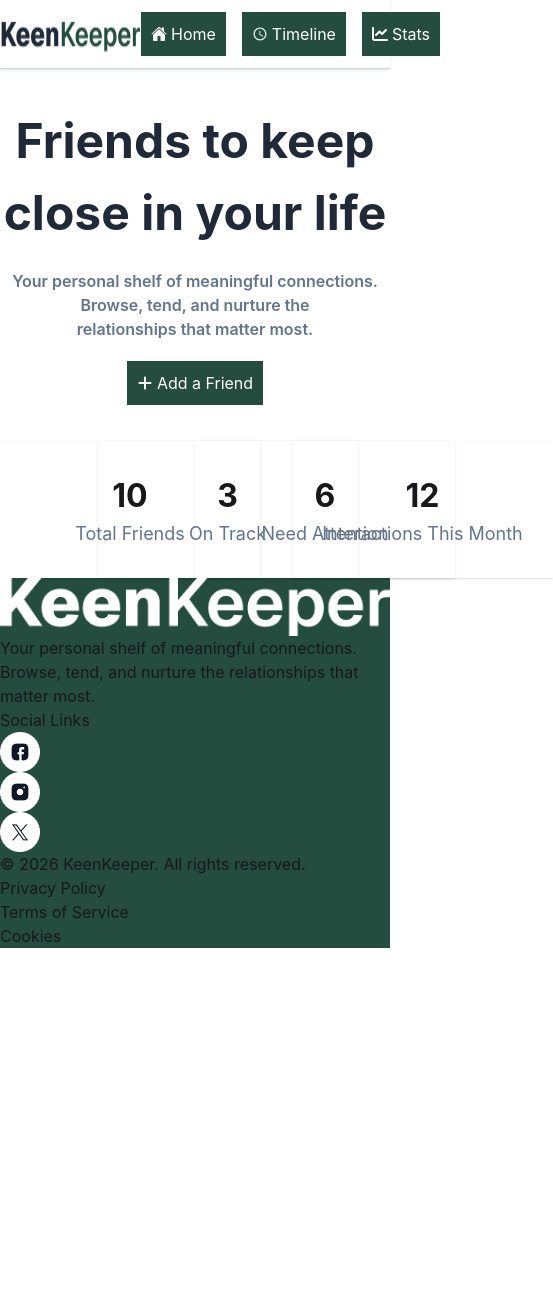
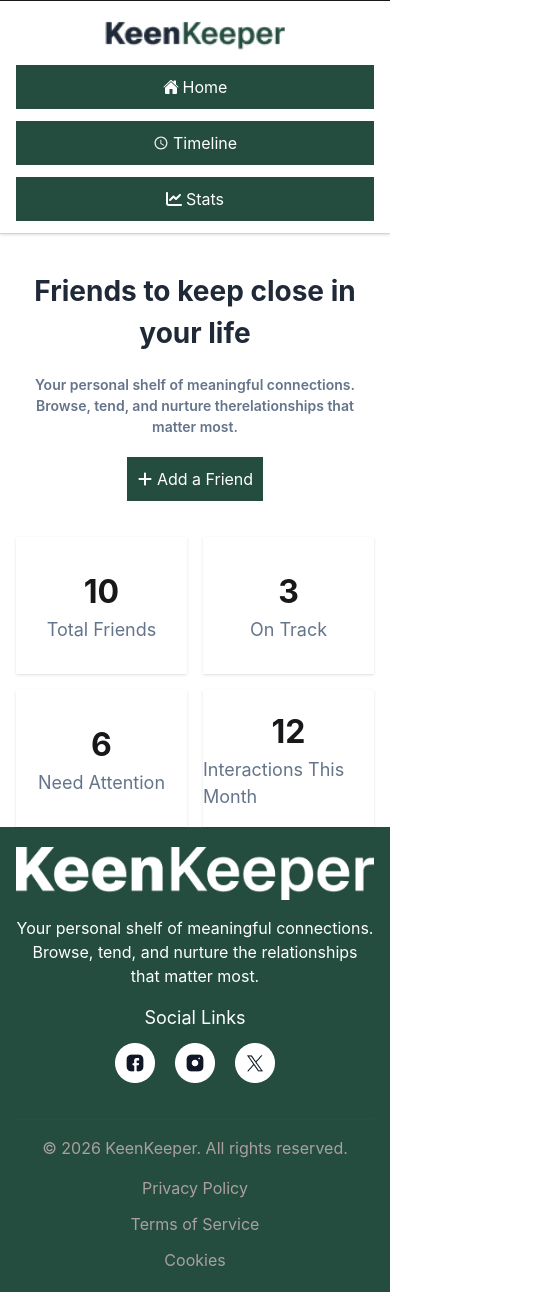
Before and after one commit to Kaowsar-Azad/7th-assignment, a React (Vite) app: page / in a window 390 px wide. Shown: the whole page, 553 px wide, since content can reach past the window. Before the commit the page ends 948 px from the top, so only its background shows below. Built offline with nearby package versions, Linux system fonts and the light colour scheme.

Commit message:
navber and other section Responsive

```diff
--- a/index.html
+++ b/index.html
@@ -6,7 +6,7 @@
     <meta name="viewport" content="width=device-width, initial-scale=1.0" />
     <title>7th-assignment</title>
   </head>
-  <body class=" ">
+  <body class="border-t ">
     <div id="root"></div>
     <script type="module" src="/src/main.jsx"></script>
   </body>
--- a/src/components/Footer/Footer.jsx
+++ b/src/components/Footer/Footer.jsx
@@ -7,20 +7,20 @@ import twImg from '../../../public/assets/twitter.png'
 export const Footer = () => {
   return (
     <>
-      <div className='bg-[#244D3F]'>
-        <img src={FooterImg} />
-        <p>Your personal shelf of meaningful connections. Browse, tend, and nurture the relationships that matter most.</p>
+      <div className='bg-[#244D3F] space-y-4 py-5 px-4'>
+        <img src={FooterImg} className='mx-auto'/>
+        <p className='text-center text-white text-[16px] sm:text-[18px] mx-auto'>Your personal shelf of meaningful connections. Browse, tend, and nurture the relationships that matter most.</p>
         <div>
-          <h1>Social Links</h1>
-          <div>
-          <img src={FbImg}  />
-          <img src={InsImg} />
-          <img src={twImg}  />
+          <h1 className='text-center text-white text-[18px]'>Social Links</h1>
+          <div className='flex gap-5 justify-center mt-3'>
+            <img src={FbImg} />
+            <img src={InsImg} />
+            <img src={twImg} />
           </div>
         </div>
-        <div>
-          <h1>© 2026 KeenKeeper. All rights reserved.</h1>
-          <div>
+        <div className='border-t border-[#0c5e42] flex flex-col sm:flex-row justify-between container mx-auto mt-9 text-[#aba0a0] text-[16px] sm:text-[18px] px-4 text-center sm:text-left'>
+          <h1 className='mt-4 sm:mt-9'>© 2026 KeenKeeper. All rights reserved.</h1>
+          <div className='flex flex-col sm:flex-row gap-3 sm:gap-5 mt-4 sm:mt-9 justify-center sm:justify-end flex-wrap'>
             <h3>Privacy Policy</h3>
             <h3>Terms of Service</h3>
             <h3>Cookies</h3>
--- a/src/components/FourCard/FourCard.jsx
+++ b/src/components/FourCard/FourCard.jsx
@@ -2,20 +2,20 @@ import React from 'react'
 
 export const FourCard = () => {
   return (
-    <div className='grid grid-cols-4  container mx-auto mt-9'>
-        <div className='w-[260px] h-[137px] shadow flex flex-col items-center justify-center'>
+   <div className='grid grid-cols-2 md:grid-cols-4 gap-4 container mx-auto mt-9 px-4'>
+  <div className='w-full h-[137px] shadow flex flex-col items-center justify-center'>
     <h1 className='font-bold text-[#244D3F text-[32px]'>10</h1>
     <p className='text-[#64748B] text-[18px]'>Total Friends</p>
   </div>
-        <div className='w-[260px] h-[137px]  shadow flex flex-col items-center justify-center'>
+  <div className='w-full h-[137px] shadow flex flex-col items-center justify-center'>
     <h1 className='font-bold text-[#244D3F text-[32px]'>3</h1>
     <p className='text-[#64748B] text-[18px]'>On Track</p>
   </div>
-        <div className='w-[260px] h-[137px]  shadow flex flex-col items-center justify-center'>
+  <div className='w-full h-[137px] shadow flex flex-col items-center justify-center'>
     <h1 className='font-bold text-[#244D3F text-[32px]'>6</h1>
     <p className='text-[#64748B] text-[18px]'>Need Attention</p>
   </div>
-        <div className='w-[260px] h-[137px]  shadow flex flex-col items-center justify-center'>
+  <div className='w-full h-[137px] shadow flex flex-col items-center justify-center'>
     <h1 className='font-bold text-[#244D3F text-[32px]'>12</h1>
     <p className='text-[#64748B] text-[18px]'>Interactions This Month</p>
   </div>
--- a/src/components/HeroSection/HeroSection.jsx
+++ b/src/components/HeroSection/HeroSection.jsx
@@ -3,12 +3,12 @@ import { FaPlus } from "react-icons/fa6";
 
 export const HeroSection = () => {
   return (
-    <div className=' flex flex-col items-center space-y-5 text-center mt-9'>
-        <h1 className='font-bold text-[#1F2937] text-[48px]'>Friends to keep close in your life</h1>
-        <p className='font-semibold text-[#64748B] text-[16px]'> Your personal shelf of meaningful connections. Browse, tend, and nurture the<br></br>
+    <div className='flex flex-col items-center space-y-5 text-center mt-9 px-4'>
+  <h1 className='font-bold text-[#1F2937] text-[28px] sm:text-[36px] md:text-[48px]'>Friends to keep close in your life</h1>
+  <p className='font-semibold text-[#64748B] text-[14px] sm:text-[16px]'>Your personal shelf of meaningful connections. Browse, tend, and nurture the<br className='hidden sm:block'/>
 relationships that matter most.</p>
-        <button className=' flex text-white items-center gap-1 bg-[#244D3F] p-2.5'><FaPlus />
+  <button className='flex text-white items-center gap-1 bg-[#244D3F] p-2.5'><FaPlus />
 Add a Friend</button>
-    </div>
+</div>
   )
 }
--- a/src/components/Navber/Navber.jsx
+++ b/src/components/Navber/Navber.jsx
@@ -7,18 +7,29 @@ import { FaChartLine } from "react-icons/fa6";
 
 export const Navber = () => {
   return (
-    <>
-    <div className='border-b border-gray-300 shadow py-3'>
-        <div className='flex justify-between container mx-auto' >
-            <img src={navimg}></img>
-            <div className='flex gap-4'>
-                <button className=' flex text-white items-center gap-1 bg-[#244D3F] p-2.5'><IoHome />Home</button>
-                <button className=' flex text-white items-center gap-1 bg-[#244D3F] p-2.5' ><IoMdTime />Timeline</button>
-                <button className=' flex text-white items-center gap-1 bg-[#244D3F] p-2.5'><FaChartLine />Stats</button>
-            </div>
-        </div>
+ <>
+ <div className='border-b border-gray-300 shadow py-3'>
+  <div className='flex flex-col sm:flex-row justify-between items-center container mx-auto px-4 gap-3 sm:gap-0'>
+
+    <img src={navimg} className='w-auto h-10 sm:h-auto' />
+
+    <div className='flex flex-col sm:flex-row gap-3 sm:gap-4 w-full sm:w-auto justify-center sm:justify-end'>
+
+      <button className='flex text-white items-center justify-center gap-1 bg-[#244D3F] p-2.5 w-full sm:w-auto'>
+        <IoHome /> Home
+      </button>
+
+      <button className='flex text-white items-center justify-center gap-1 bg-[#244D3F] p-2.5 w-full sm:w-auto'>
+        <IoMdTime /> Timeline
+      </button>
+
+      <button className='flex text-white items-center justify-center gap-1 bg-[#244D3F] p-2.5 w-full sm:w-auto'>
+        <FaChartLine /> Stats
+      </button>
+
     </div>
-
+  </div>
+</div>
     </>
   )
 }
```
Lines whose indentation alone changed are shown as unchanged.
